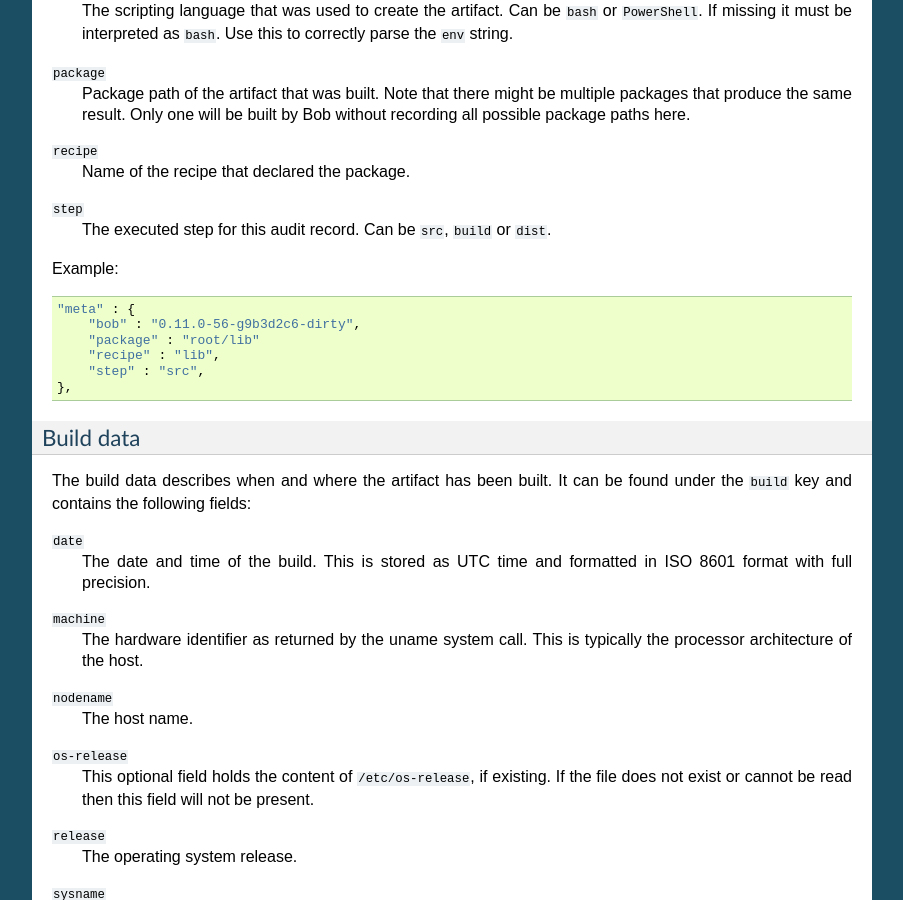
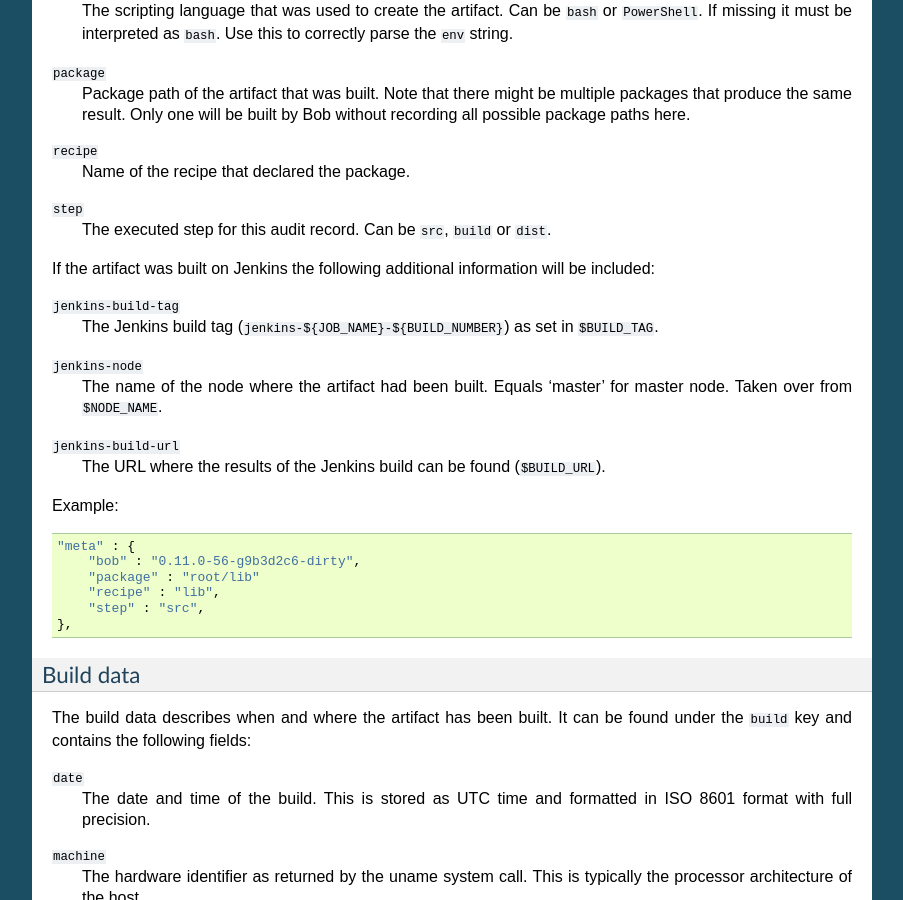
Before and after one commit to BobBuildTool/bob, a Sphinx documentation site: the page built from doc/manual/audit-trail.rst, in a window 1280 px wide and 900 px high, scrolled down 3729 px. Shown: the whole window, without its empty margins (198-1101 px from the left). Built offline with Sphinx 7.4.7, drawn with Linux system fonts in a browser that asks for light colours; formulas are drawn with MathJax 3; the version number could not be read and is left out.

Commit message:
doc: add missing meta fields in audit trail docs

```diff
--- a/doc/manual/audit-trail.rst
+++ b/doc/manual/audit-trail.rst
@@ -242,6 +242,21 @@ under the ``meta`` key and typically hold at least the following information:
     The executed step for this audit record. Can be ``src``, ``build`` or
     ``dist``.
 
+If the artifact was built on Jenkins the following additional information will
+be included:
+
+``jenkins-build-tag``
+   The Jenkins build tag (``jenkins-${JOB_NAME}-${BUILD_NUMBER}``) as set in
+   ``$BUILD_TAG``.
+
+``jenkins-node``
+   The name of the node where the artifact had been built. Equals 'master' for
+   master node. Taken over from ``$NODE_NAME``.
+
+``jenkins-build-url``
+   The URL where the results of the Jenkins  build can be found (``$BUILD_URL``).
+
+
 Example::
 
     "meta" : {
```
